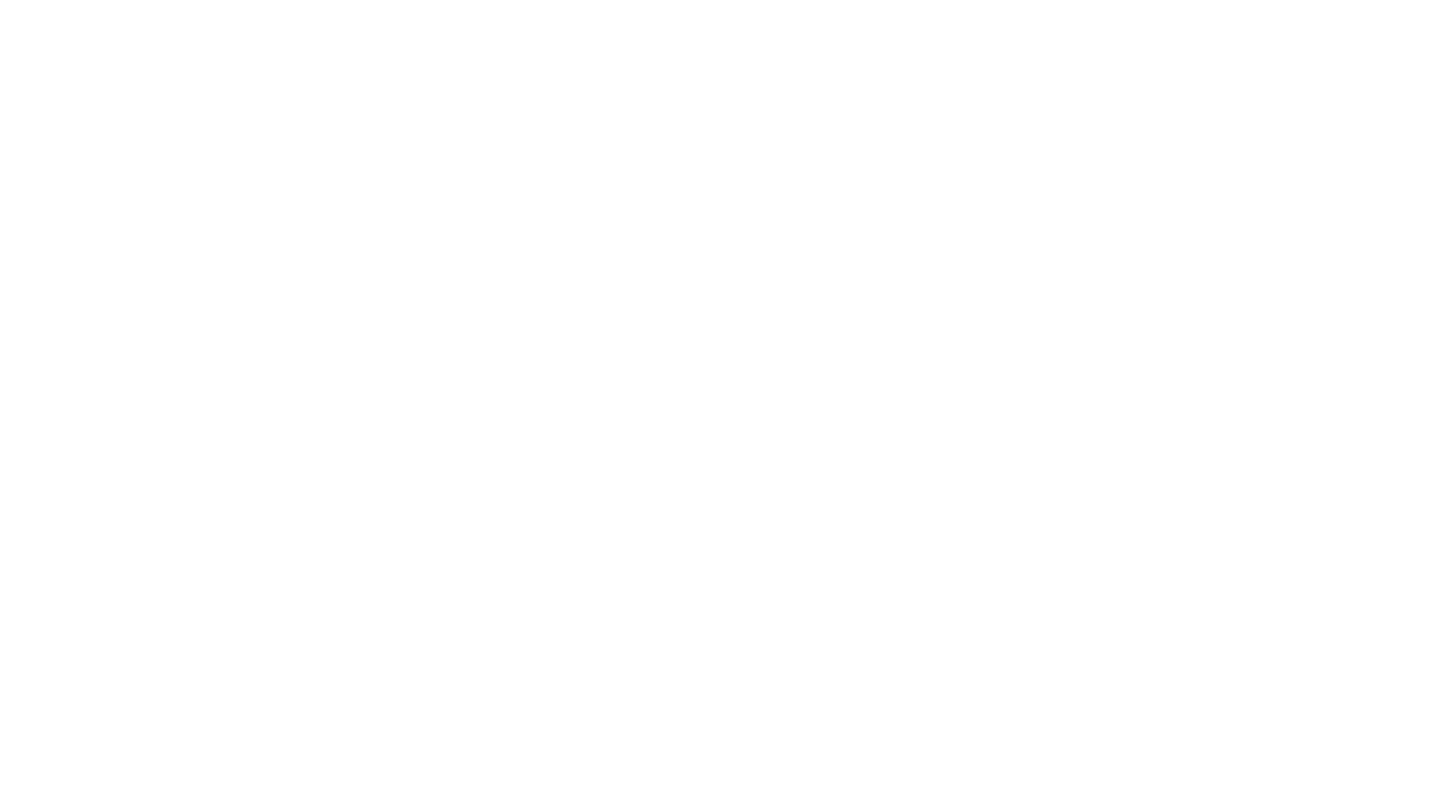
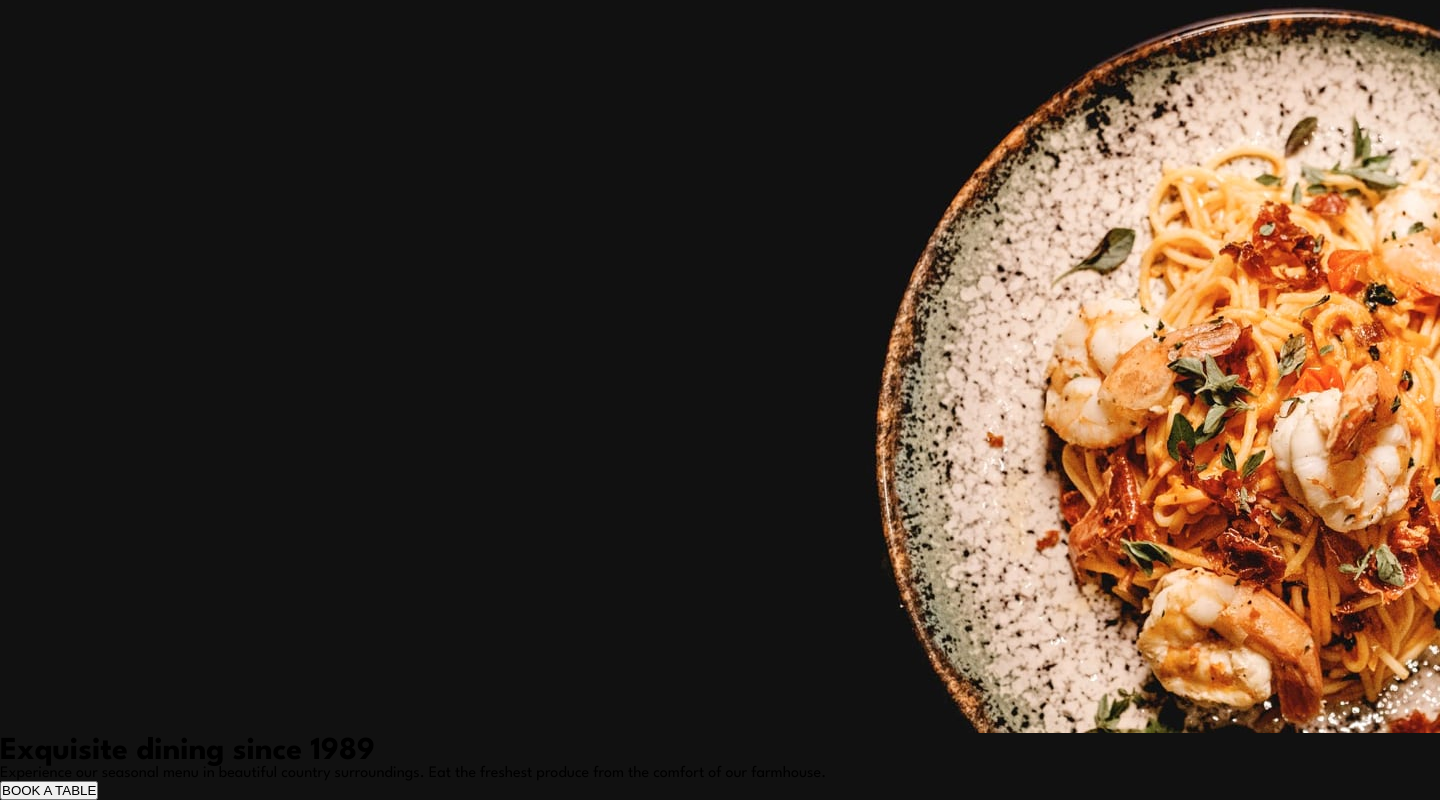
Before and after one commit to kaseyvee/dine, a Next.js app: page / in a window 1280 px wide. Shown: the part 87-887 px from the top of the page, 1440 px wide, since content can reach past the window. Before the commit the page ends 800 px from the top, so only its background shows below. Built offline with nearby package versions, Linux system fonts and the light colour scheme.

Commit message:
Add hero markup and optimized images

```diff
--- a/src/app/layout.tsx
+++ b/src/app/layout.tsx
@@ -1,5 +1,5 @@
 import type { Metadata } from 'next'
-
+import "../styles/index.scss";
 
 export const metadata: Metadata = {
   title: 'Create Next App',
--- a/src/app/page.tsx
+++ b/src/app/page.tsx
@@ -1,9 +1,9 @@
-
+import Hero from "@/components/Hero";
 
 export default function Home() {
   return (
     <main>
-
+      <Hero />
     </main>
   )
 }
--- /dev/null
+++ b/src/components/Hero.tsx
@@ -0,0 +1,24 @@
+function Hero() {
+  return (
+    <div>
+      <picture>
+        <source media="(min-width: 1100px)" srcSet="homepage/hero-bg-desktop.jpg" />
+        <source media="(min-width: 768px)" srcSet="homepage/hero-bg-tablet@2x.jpg" />
+        <img
+          src="homepage/hero-bg-mobile.jpg"
+          alt=""
+        />
+      </picture>
+      <header>
+        <h1>Exquisite dining since 1989</h1>
+        <p>
+          Experience our seasonal menu in beautiful country surroundings. Eat
+          the freshest produce from the comfort of our farmhouse.
+        </p>
+        <button>BOOK A TABLE</button>
+      </header>
+    </div>
+  );
+}
+
+export default Hero;
--- a/src/app/styles/index.scss
+++ b/src/styles/index.scss
@@ -1,8 +1,8 @@
 @import "colours";
 @import "fonts";
 @import "helpers";
-@import "components";
-@import "pages";
+// @import "components";
+// @import "pages";
 
 * {
   margin: 0;
```
Also changed, not shown: src/styles/_colours.scss (renamed from src/app/styles/_colours.scss), src/styles/_fonts.scss (renamed from src/app/styles/_fonts.scss), src/styles/components/index.scss (added), src/styles/helpers/_wrapper.scss (renamed from src/app/styles/helpers/_wrapper.scss), src/styles/helpers/index.scss (renamed from src/app/styles/helpers/index.scss), src/styles/pages/index.scss (added).
